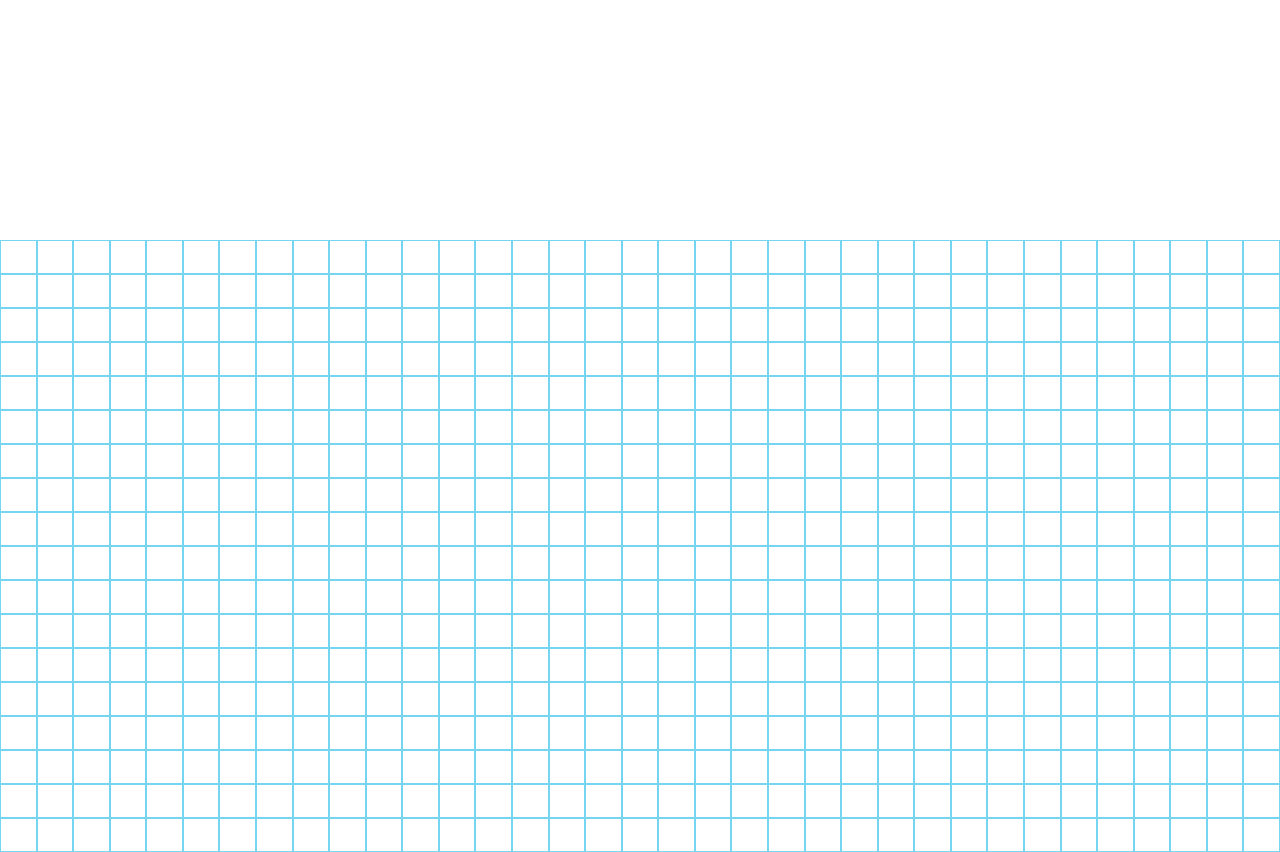
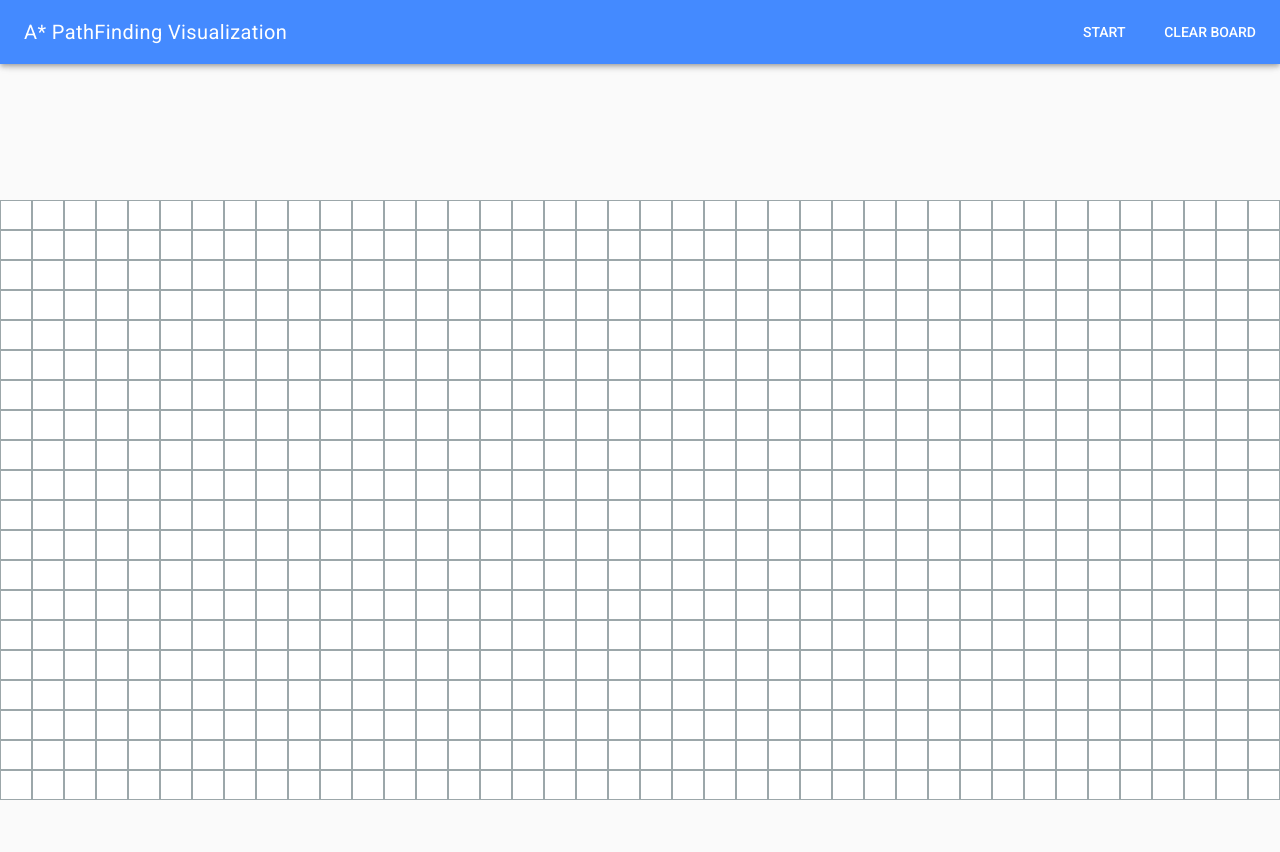
Before and after one commit to gilbertoacp/astar-algorithm, a Vue app: page / in a window 1280 px wide. After the commit the page ends 800 px from the top, so only its background shows below. Built offline with nearby package versions, Linux system fonts and the light colour scheme.

Commit message:
implementing event listeners & material design

```diff
--- a/package.json
+++ b/package.json
@@ -9,7 +9,8 @@
   },
   "dependencies": {
     "core-js": "^3.6.5",
-    "vue": "^2.6.11"
+    "vue": "^2.6.11",
+    "vue-material": "^1.0.0-beta-15"
   },
   "devDependencies": {
     "@vue/cli-plugin-babel": "~4.5.0",
--- a/public/index.html
+++ b/public/index.html
@@ -5,6 +5,8 @@
     <meta http-equiv="X-UA-Compatible" content="IE=edge">
     <meta name="viewport" content="width=device-width,initial-scale=1.0">
     <link rel="icon" href="<%= BASE_URL %>favicon.ico">
+    <link rel="stylesheet" href="//fonts.googleapis.com/css?family=Roboto:400,500,700,400italic|Material+Icons">
+
     <title><%= htmlWebpackPlugin.options.title %></title>
   </head>
   <body>
--- a/src/App.vue
+++ b/src/App.vue
@@ -1,14 +1,14 @@
 <template>
-  <PathFinding></PathFinding>
+  <NavControl></NavControl>
 </template>
 
 <script>
-import PathFinding from './components/PathFinding';
+import NavControl from './components/NavControl';
 
 export default {
   name: 'App',
   components: {
-    PathFinding
+    NavControl
   }
 }
 </script>
--- /dev/null
+++ b/src/components/NavControl.vue
@@ -0,0 +1,79 @@
+<template>
+  <div class="page-container md-layout-column">
+    <md-toolbar class="md-primary">
+      <!-- <md-button class="md-icon-button" @click="showNavigation = true">
+        <md-icon>menu</md-icon>
+      </md-button> -->
+      <span class="md-title">{{appName}}</span>
+
+      <div class="md-toolbar-section-end">
+        <md-button>Start</md-button>
+        <md-button>Clear Board</md-button>
+      </div>
+    </md-toolbar>
+
+    <!-- <md-drawer :md-active.sync="showNavigation" md-swipeable>
+      <md-toolbar class="md-transparent" md-elevation="0">
+        <span class="md-title">{{appName}}</span>
+      </md-toolbar>
+
+      <md-list>
+        <md-list-item>
+          <md-icon>move_to_inbox</md-icon>
+          <span class="md-list-item-text">Inbox</span>
+        </md-list-item>
+
+        <md-list-item>
+          <md-icon>send</md-icon>
+          <span class="md-list-item-text">Sent Mail</span>
+        </md-list-item>
+
+        <md-list-item>
+          <md-icon>delete</md-icon>
+          <span class="md-list-item-text">Trash</span>
+        </md-list-item>
+
+        <md-list-item>
+          <md-icon>error</md-icon>
+          <span class="md-list-item-text">Spam</span>
+        </md-list-item>
+      </md-list>
+    </md-drawer> -->
+
+    <md-content>
+      <PathFinding></PathFinding>
+    </md-content>
+  </div>
+</template>
+<script>
+
+import PathFinding from './PathFinding';
+
+export default {
+   name: 'NavControl',
+   data: () => ({
+     showNavigation: false,
+     showSidepanel: false,
+     appName: 'A* PathFinding Visualization'
+   }),
+   components: {
+     PathFinding
+   }
+ }
+</script>
+
+<style scoped>
+.page-container {
+  height: 100vh;
+  width: 100vw;
+  position: absolute;
+  border: 1px solid rgba(#000, .12);
+}
+.md-drawer {
+  width: 230px;
+  max-width: calc(100vw - 125px);
+}
+.md-content {
+  padding: 0px;
+}
+</style>
--- a/src/components/Node.vue
+++ b/src/components/Node.vue
@@ -3,6 +3,8 @@
     class="node"
     :style="{ 'background-color': color }"
     @mousemove.prevent="drawWall"
+    @click.prevent="emitStartNode"
+    @contextmenu.prevent="emitEndNode"
   >
   </div>
 </template>
@@ -15,21 +17,52 @@ export default {
   props: {
     col: Number,
     row: Number,
-    mousePressed: Boolean
+    mousePressed: Boolean,
+    startNodeIsSet: Boolean,
+    endNodeIsSet: Boolean,
   },
   data: function() {
     return {
       color: Colors.WHITE,
+      f: 0,
+      g: 0,
+      h: 0,
+      neighbors: []
     }
   },
   methods: {
     drawWall: function() {
-     const { mousePressed } = this.$props;
 
-      if(mousePressed) {
-        console.log('Dibujando');
+      const { mousePressed, color } = this;
+
+      if(color === Colors.ORANGE || color === Colors.TURQUOISE) return;
+
+      if( mousePressed ) {
+        this.color = Colors.BLACK;
       }
     },
+    emitStartNode: function () {
+      const { startNodeIsSet, color } = this;
+
+      if(startNodeIsSet || color === Colors.BLACK) return;
+
+      this.color = Colors.ORANGE;
+      this.$emit('setStartNode', this);
+    },
+    emitEndNode: function () {
+      const { endNodeIsSet, color } = this;
+
+      if(endNodeIsSet || color === Colors.BLACK) return;
+
+      this.color = Colors.TURQUOISE;
+      this.$emit('setEndNode',  this);
+    },
+    isWall: function() {
+      return this.color === Colors.BLACK;
+    },
+    addNeighbors: function () {
+      //
+    }
   }
 }
 </script>
@@ -37,7 +70,7 @@ export default {
 <style scoped>
 .node {
   padding: 1em;
-  border: 1px solid rgb(118, 213, 241);
+  border: 1px solid rgb(156, 167, 170);
   text-align: center;
   cursor: pointer;
 }
--- a/src/components/PathFinding.vue
+++ b/src/components/PathFinding.vue
@@ -6,11 +6,15 @@
     @mouseup.prevent="mousePressed = false"
   >
     <Node
-      v-for="(node, index) of grid"
+      v-for="(node, index) of templateBoard"
       :key="index"
       :col="node.col"
       :row="node.row"
       :mousePressed="mousePressed"
+      :startNodeIsSet="startNode? true: false"
+      :endNodeIsSet="endNode? true: false"
+      @setStartNode="setStartNode"
+      @setEndNode="setEndNode"
     >
     </Node>
   </div>
@@ -21,32 +25,60 @@ import Node from './Node';
 
 export default {
   name: 'PathFinding',
-  props: {  },
   components: { Node },
+  props: {
+
+  },
   data: function() {
     return {
-      rows: 18,
-      cols: 35,
-      grid: [],
-      mousePressed: false
+      rows: 20,
+      cols: 40,
+      templateBoard: [],
+      board: [],
+      mousePressed: false,
+      startNode: null,
+      endNode: null,
+      openSet: [],
+      closedSet: []
     }
   },
   created: function() {
-    const {rows, cols, grid} = this.$data;
+    const { rows, cols, templateBoard } = this;
 
     for(let row = 1; row <= rows; row++) {
+      for(let col = 1; col <= cols; col++) {
+        templateBoard.push({ row, col });
+      }
+    }
 
-      for(let col = 1; col <= cols; col++) {
+    this.board = this.$children;
+  },
+  methods: {
+    setStartNode: function (startNode) {
+      this.startNode = startNode;
+    },
+    setEndNode: function (endNode) {
+      this.endNode = endNode;
+    },
+    draw : function () {
 
-        grid.push({ row, col });
+      let winner = 0;
 
+      if(this.openSet.length > 0) {
+        console.log();
+
+        for (let i = 0; i < this.openSet.length; i++) {
+          if(this.openSet[i].f  < this.openSet[winner].f) {
+            //
+          }
+
+        }
+
+      } else {
+        console.log();
       }
 
     }
-
-    console.log(grid);
-  },
-  methods: {
   }
 }
 </script>
@@ -54,12 +86,11 @@ export default {
 <style scoped>
 .grid {
   display: grid;
-  grid-template-rows: repeat(var(--grid-rows), 1fr );
+  grid-template-rows: repeat(auto-fill, 1fr);
   grid-template-columns: repeat(var(--grid-cols), 1fr );
   width: 100%;
-  height: 70%;
+  height: 75%;
   position: absolute;
   bottom: 0;
 }
-
 </style>
--- a/src/main.js
+++ b/src/main.js
@@ -1,7 +1,11 @@
 import Vue from 'vue'
 import App from './App.vue'
+import VueMaterial from 'vue-material';
+import 'vue-material/dist/vue-material.min.css';
+import 'vue-material/dist/theme/default.css';
 
 Vue.config.productionTip = false
+Vue.use(VueMaterial);
 
 new Vue({
   render: h => h(App),
```
Also changed, not shown: 1 other file (tests, documents, lock files or other folders).
